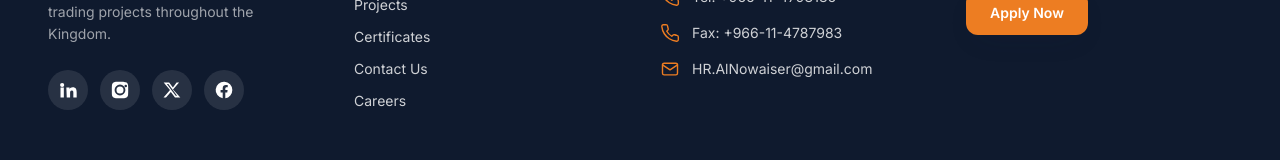
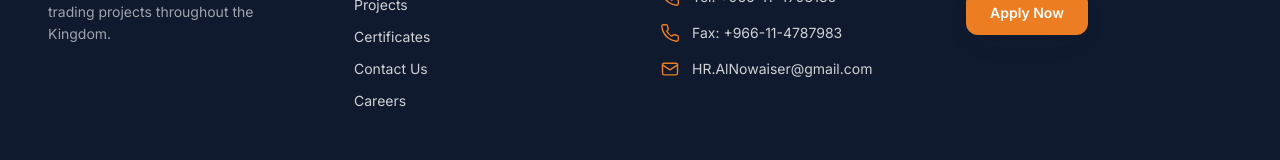
Before and after one commit to AlNowaiserCo/www.AlNowaiserCo.com, a React (Vite) app: page /contact in a window 1280 px wide. Shown: the part 1104-1264 px from the top of the page. Built offline with nearby package versions, Linux system fonts and the light colour scheme.

Commit message:
Remove social media icons from footer

```diff
--- a/src/components/Footer.jsx
+++ b/src/components/Footer.jsx
@@ -32,20 +32,6 @@ export default function Footer() {
             Building excellence and delivering trust across construction, infrastructure, and
             trading projects throughout the Kingdom.
           </p>
-          <div className="mt-6 flex gap-3">
-            {company.socials.map((s) => (
-              <a
-                key={s.label}
-                href={s.href}
-                aria-label={s.label}
-                className="flex h-10 w-10 items-center justify-center rounded-full bg-white/10 text-white transition-colors hover:bg-orange"
-              >
-                <svg className="h-5 w-5" viewBox="0 0 24 24" fill="currentColor">
-                  <path d={socialIcon[s.label]} />
-                </svg>
-              </a>
-            ))}
-          </div>
         </div>
 
         {/* Quick links */}
```
